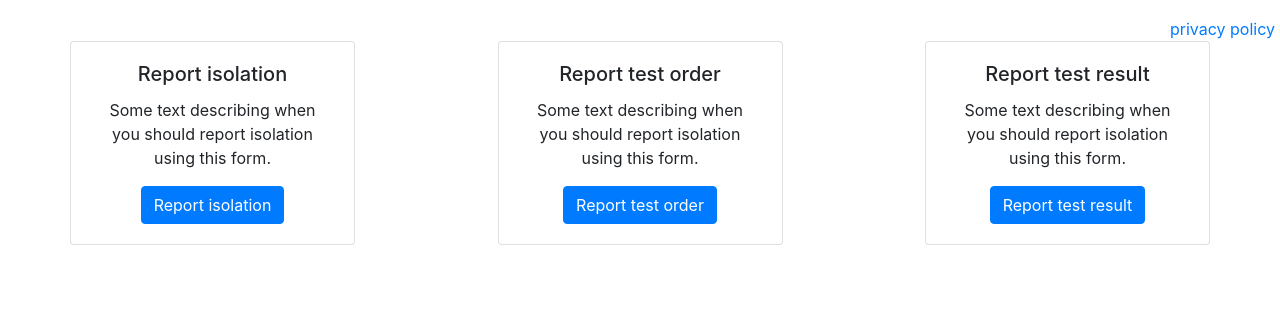
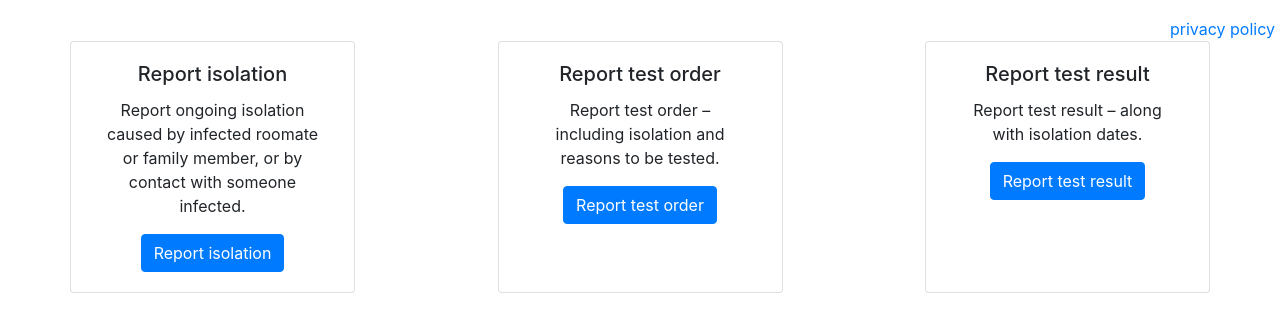
Before and after one commit to virdiignis/PUT_COVID-19_Forms_System, a Django app: page /pl/ in a window 1280 px wide. Shown: the part 67-399 px from the top of the page. Run offline with Django 3.2, Linux system fonts and the light colour scheme; parts of the project's set-up code (start-up, migrations or seed data) failed here and were passed over; some libraries are stand-ins or nearby versions.

Commit message:
homepage texts

```diff
--- a/templates/home.html
+++ b/templates/home.html
@@ -15,7 +15,7 @@
             <div class="card col-12 col-md-4 col-lg-3 text-center">
                 <div class="card-body">
                     <h5 class="card-title">{% translate "Report isolation" %}</h5>
-                    <p>Some text describing when you should report isolation using this form.</p>
+                    <p>{% translate "Report ongoing isolation caused by infected roomate or family member, or by contact with someone infected." %}</p>
                     <button id="isolationButton" class="btn btn-primary text-white" type="button"
                             name="button">{% translate "Report isolation" %}
                     </button>
@@ -24,7 +24,7 @@
             <div class="card col-12 col-md-4 col-lg-3 text-center">
                 <div class="card-body">
                     <h5 class="card-title">{% translate "Report test order" %}</h5>
-                    <p>Some text describing when you should report isolation using this form.</p>
+                    <p>{% translate "Report test order – including isolation and reasons to be tested." %}</p>
                     <button id="testOrderButton" class="btn btn-primary text-white" type="button"
                             name="button">{% translate "Report test order" %}
                     </button>
@@ -33,7 +33,7 @@
             <div class="card col-12 col-md-4 col-lg-3 text-center">
                 <div class="card-body">
                     <h5 class="card-title">{% translate "Report test result" %}</h5>
-                    <p>Some text describing when you should report isolation using this form.</p>
+                    <p>{% translate "Report test result – along with isolation dates." %}</p>
                     <button id="testResultButton" class="btn btn-primary text-white" type="button"
                             name="button">{% translate "Report test result" %}
                     </button>
```
Also changed, not shown: front/locale/pl/LC_MESSAGES/django.po, locale/pl/LC_MESSAGES/django.po, 1 other file.
